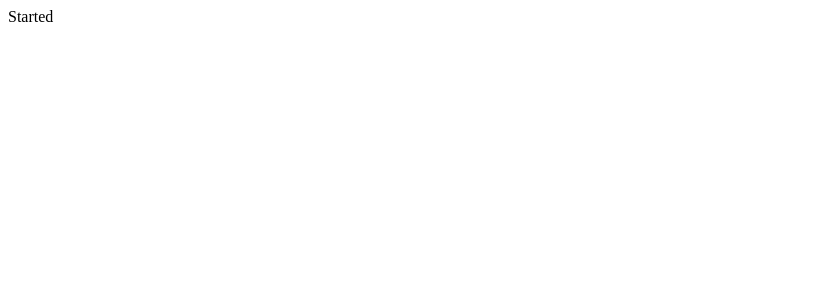
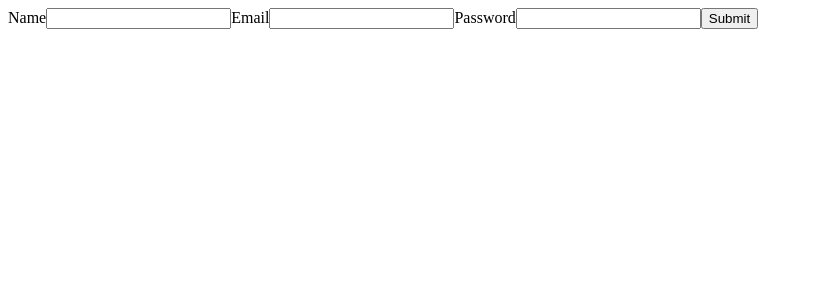
Before and after one commit to mhdhsp/Hospital_Management, a React (Vite) app: page / in a window 1280 px wide. Shown: the top 300 px of the page, without its empty margins (0-813 px from the left). Built offline with nearby package versions, Linux system fonts and the light colour scheme.

Commit message:
Register page added (#2)
Co-authored-by: Adithyan <k85706035@gmail.com>

```diff
--- a/package.json
+++ b/package.json
@@ -10,8 +10,10 @@
     "preview": "vite preview"
   },
   "dependencies": {
+    "axios": "^1.11.0",
     "react": "^19.1.1",
-    "react-dom": "^19.1.1"
+    "react-dom": "^19.1.1",
+    "react-router-dom": "^7.8.1"
   },
   "devDependencies": {
     "@eslint/js": "^9.33.0",
--- a/src/App.jsx
+++ b/src/App.jsx
@@ -1,8 +1,11 @@
 import React from 'react'
+import Register from './Pages/UserPages/Register'
 
 function App() {
   return (
-    <div>Started</div>
+    <div>
+      <Register/>
+    </div>
   )
 }
 
--- a/src/Pages/UserPages/Register.jsx
+++ b/src/Pages/UserPages/Register.jsx
@@ -1,9 +1,39 @@
-import React from 'react'
+import axios from 'axios';
+import React, { useState } from 'react'
 
 function Register() {
+    const [RegForm , setForm ] = useState({
+        name:'',
+        email:'',
+        password:'',
+    })
+
+    const HandleForm = (e) => {
+        setForm({...RegForm ,[e.target.name]: e.target.value})
+    }
+    console.log(RegForm);
+
+    const HandleSubmit = async (e) => {
+        e.prevetDefault()
+
+        try{
+            const RegData = await axios.post('https://localhost:7023/api/Register',RegForm)
+        }catch(err){
+            console.error("Something fishy" , err)
+        }
+    }
+
   return (
     <div>
-      Register
+      <form onSubmit={HandleSubmit}>
+        <label>Name</label>
+        <input type="text" value={RegForm.name} id='name' name='name' onChange={HandleForm}/>
+        <label>Email</label>
+        <input type="email" value={RegForm.email} id='email' name='email' onChange={HandleForm}/>
+        <label>Password</label>
+        <input type="password" value={RegForm.password} id='password' name='password' onChange={HandleForm}/>
+        <button type='submit'>Submit</button>
+      </form>
     </div>
   )
 }
```
Also changed, not shown: 1 other file (tests, documents, lock files or other folders).
